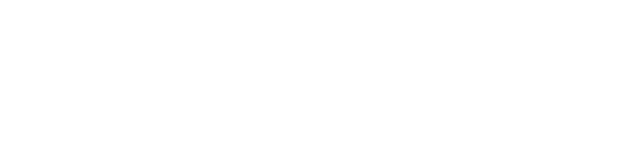
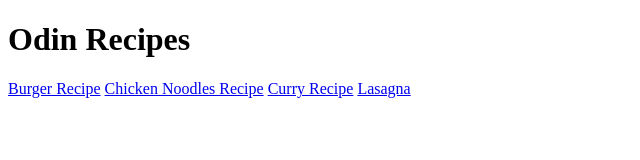
Before and after one commit to Josh68000/odin-recipes, a plain HTML site: page index.html in a window 1280 px wide. Shown: the whole page, without its empty margins (0-640 px from the left). Drawn offline with Linux system fonts and the light colour scheme.

Commit message:
Put links to recipes

```diff
--- a/index.html
+++ b/index.html
@@ -5,6 +5,10 @@
         <title> Josh's Recipe Homepage</title>
     </head>
     <body>
-
+        <h1>Odin Recipes</h1>
+        <a href="./recipes/burger.html">Burger Recipe</a>
+        <a href="./recipes/ckn-ndle.html"> Chicken Noodles Recipe</a>
+        <a href="./recipes/curry.html"> Curry Recipe</a>
+        <a href="./recipes/lasagna.html"> Lasagna</a>
     </body>
     </html>
```
